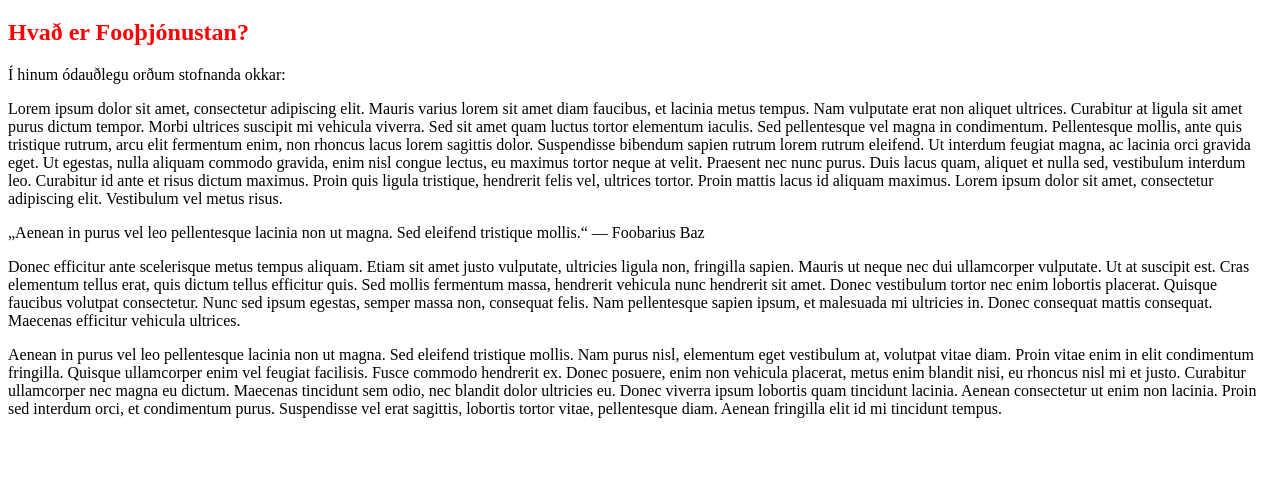
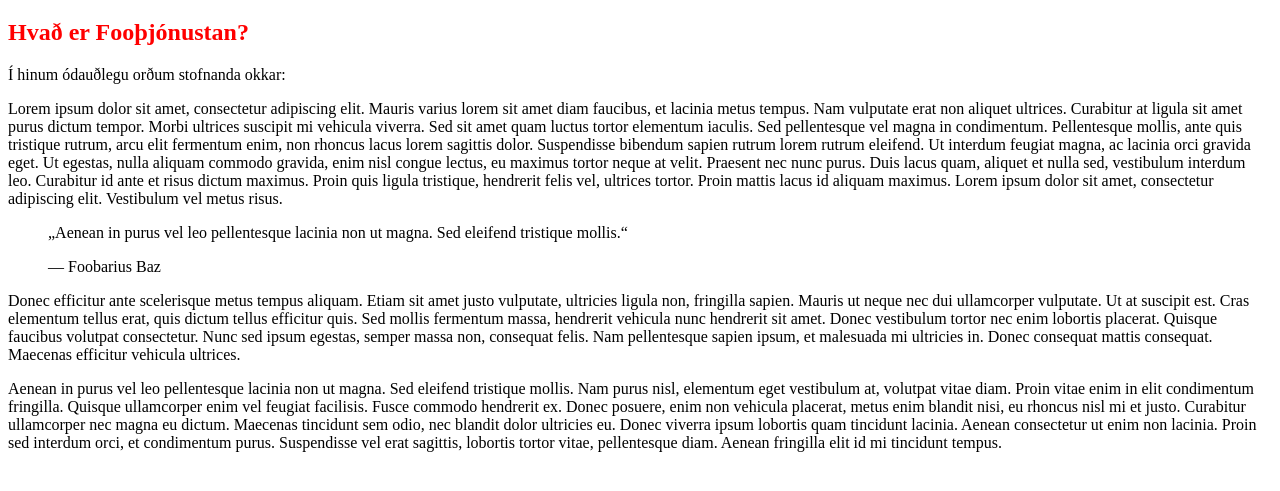
Before and after one commit to omarpall/Vefforitun, a website: page gogn/about.html in a window 1280 px wide. Shown: the part 87-578 px from the top of the page. Drawn offline with Linux system fonts and the light colour scheme.

Commit message:
formattaði textann

```diff
--- a/gogn/about.html
+++ b/gogn/about.html
@@ -14,6 +14,7 @@
 		<h1>Um Fooþjónustuna</h1>
 	</header>
 	<body>
+	 <article class="about-article">
 		<h2>Hvað er Fooþjónustan?</h2>
 		<p class="block">Í hinum ódauðlegu orðum stofnanda okkar:</p>
 		<p class="block">
@@ -33,11 +34,15 @@
 			Proin mattis lacus id aliquam maximus. Lorem ipsum dolor sit amet,
 			consectetur adipiscing elit. Vestibulum vel metus risus.
 		</p>
-		<p class="block">
-			„Aenean in purus vel leo pellentesque lacinia non ut magna.
-			Sed eleifend tristique mollis.“
-			— Foobarius Baz
-		</p>
+		<blockquote class="about-blockquote">
+			<p class="quote">
+				„Aenean in purus vel leo pellentesque lacinia non ut magna.
+				Sed eleifend tristique mollis.“
+		  </p>
+			<p class="author">
+				— Foobarius Baz
+			</p>
+		</blockquote>
 		<p class="block">
 			 Donec efficitur ante scelerisque metus tempus aliquam.
 			 Etiam sit amet justo vulputate, ultricies ligula non, fringilla sapien.
@@ -64,6 +69,6 @@
 			 Aenean fringilla elit id mi tincidunt tempus.
 		</p>
 
-
+	 </article>
   </body>
 </html>
```
